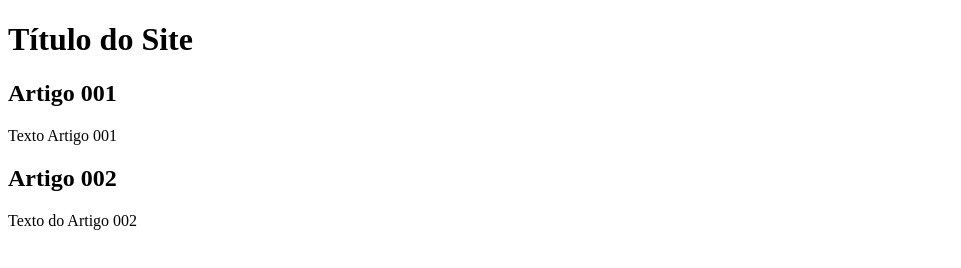
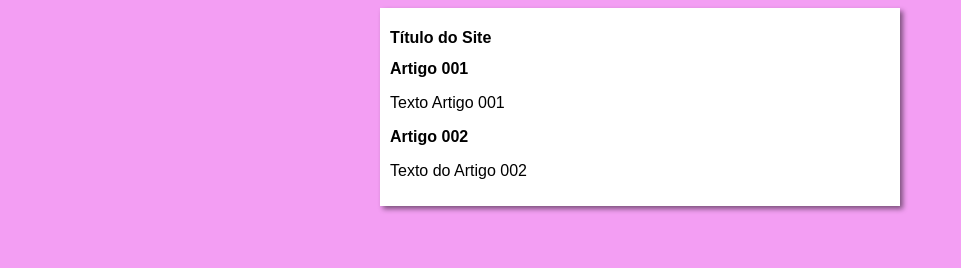
Before and after one commit to PMie23/projeto-site, a plain HTML site: page index.html in a window 1280 px wide. Shown: the whole page, without its empty margins (0-961 px from the left). Drawn offline with Linux system fonts and the light colour scheme.

Commit message:
Iniciei o design

```diff
--- /dev/null
+++ b/estilos/style.css
@@ -0,0 +1,16 @@
+* {
+    font-family: Arial, Helvetica, sans-serif;
+    font-size: 16px;
+}
+
+body {
+    background-color: rgba(240, 130, 240, 0.774) ;
+}
+
+main {
+    background-color: white;
+    width: 500px;
+    margin: auto;
+    padding: 10px;
+    box-shadow: 3px 3px 5px rgba(0, 0, 0, 0.486);
+}
--- a/index.html
+++ b/index.html
@@ -4,6 +4,7 @@
     <meta charset="UTF-8">
     <meta name="viewport" content="width=device-width, initial-scale=1.0">
     <title>Título do Site</title>
+    <link rel="stylesheet" href="estilos/style.css">
 </head>
 <body>
     <main>
```
